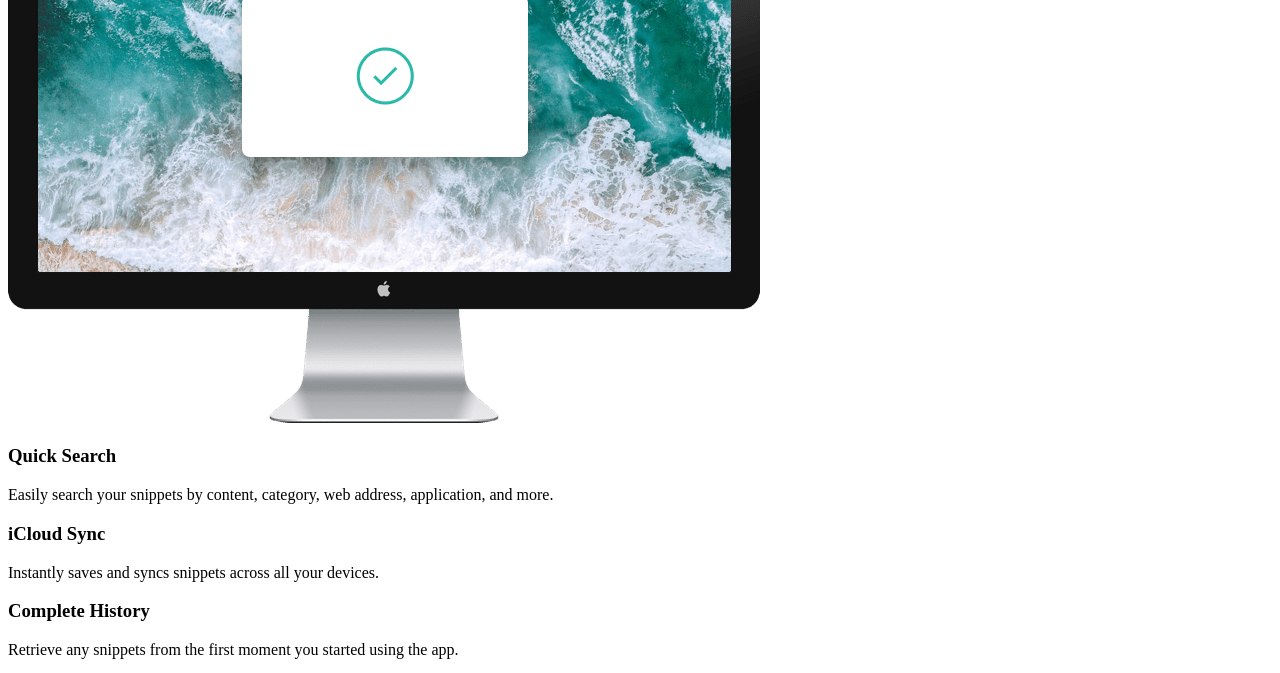
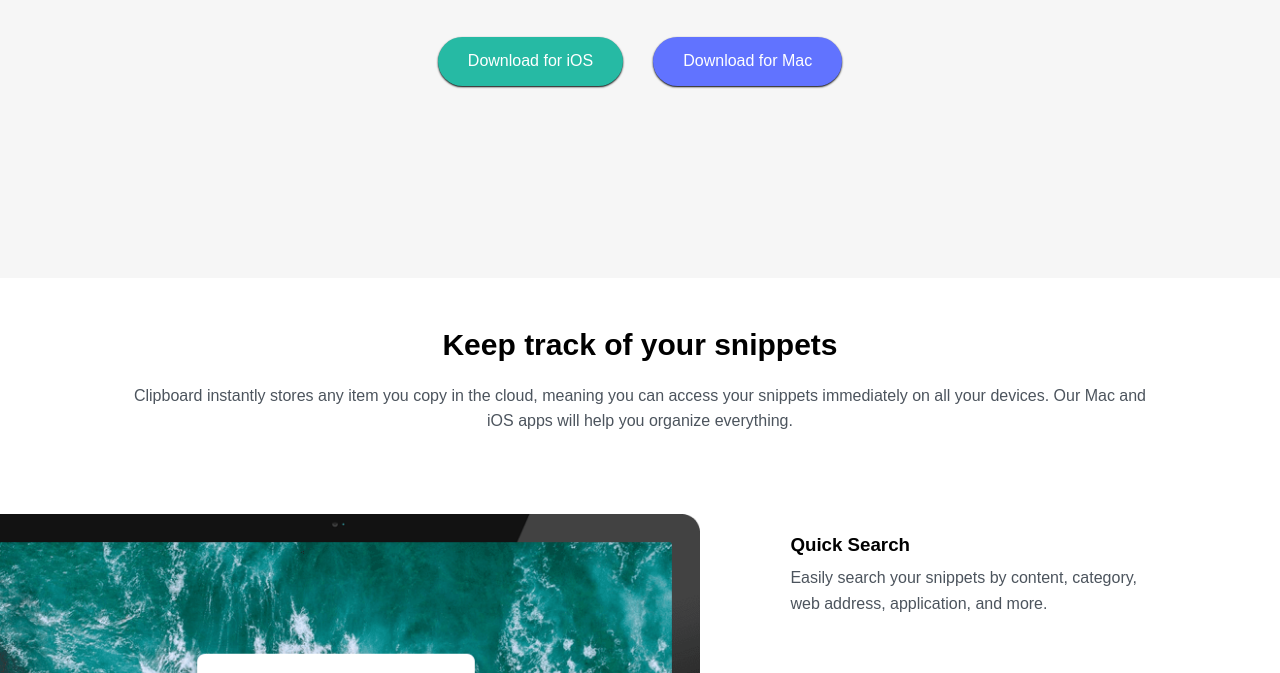
Before and after one commit to amr641/clipboard, a plain HTML site: page frontend2/index.html in a window 1280 px wide. Shown: the part 522-1195 px from the top of the page. Drawn offline with Linux system fonts and the light colour scheme; a web font is replaced by a local one.

Commit message:
changing the dir css files

```diff
--- a/frontend2/index.html
+++ b/frontend2/index.html
@@ -9,11 +9,11 @@
 <link href="https://fonts.googleapis.com/css2?family=Bai+Jamjuree:wght@400;500;600&family=Cairo+Play&family=Lexend+Deca:wght@400;500;600;700&family=Montserrat:wght@100;300;400;600&family=Open+Sans:wght@300;400;600;700;800&family=Playpen+Sans:wght@100&family=Work+Sans:ital,wght@0,200;0,300;0,600;0,700;0,800;1,200;1,400;1,500&display=swap" rel="stylesheet">
   <link rel="icon" type="image/png" sizes="32x32" href="./images/favicon-32x32.png">
   <!-- normalise css  -->
-  <link rel="stylesheet" href="../frontend challenge 2/css/normalise.css">
+  <link rel="stylesheet" href="../frontend2/css/normalise.css">
   <!-- font awesome library  -->
-  <link rel="stylesheet" href="../frontend challenge 2/css/all.min.css">
+  <link rel="stylesheet" href="../frontend2/css/all.min.css">
   <!-- main style sheet css  -->
-  <link rel="stylesheet" href="../frontend challenge 2/css/chill.css">
+  <link rel="stylesheet" href="../frontend2/css/chill.css">
   <title>Frontend Mentor | Clipboard landing page</title>
 
 
```
